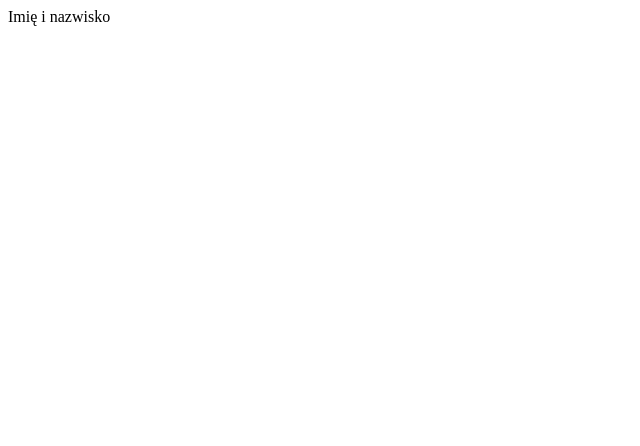
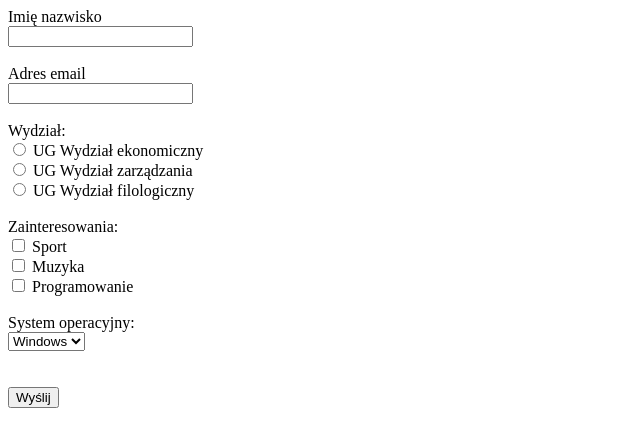
Before and after one commit to tomquess/PodstawyHTML-Projekt1, a plain HTML site: page formularz.html in a window 1280 px wide. Shown: the whole page, without its empty margins (0-640 px from the left). Drawn offline with Linux system fonts and the light colour scheme.

Commit message:
dokończony formularz

```diff
--- a/formularz.html
+++ b/formularz.html
@@ -7,7 +7,36 @@
     <title>Document</title>
 </head>
 <body>
-    <p1>Imię i nazwisko</p1>
-    <form></form>
+    <form>
+        <label for="imienazwisko">Imię nazwisko</label><br>
+        <input type="text" id="imienazwisko" name="imienazwisko"><br><br>
+        <label for="email">Adres email</label><br>
+        <input type="text" id="email" name="email"><br><br>
+
+        <p1>Wydział:</p1><br>
+        <input type="radio" name="wydzial" id="wydzialekonomiczny" value="wydzialekonomiczny">
+        <label for="wydzialzarzadzania">UG Wydział ekonomiczny</label><br>
+        <input type="radio" name="wydzial" id="wydzialzarzadzania" value="wydzialzarzadzania">
+        <label for="wydzialzarzadzania">UG Wydział zarządzania</label><br>
+        <input type="radio" name="wydzial" id="wydzialfilologiczny" value="wydzialfilologiczny">
+        <label for="wydzialzarzadzania">UG Wydział filologiczny</label><br><br>
+
+        <p1>Zainteresowania:</p1><br>
+        <input type="checkbox" name="Sport" id="zainteresowania">
+        <label for="Sport">Sport</label><br>
+        <input type="checkbox" name="Muzyka" id="zainteresowania">
+        <label for="Muzyka">Muzyka</label><br>
+        <input type="checkbox" name="Programowanie" id="zainteresowania">
+        <label for="Programowanie">Programowanie</label><br><br>
+
+        <p1>System operacyjny:</p1><br>
+        <select name="systemoperacyjny">
+            <option value="Windows">Windows</option>
+            <option value="MacOS">MacOS</option>
+            <option value="Linux">Linux</option>
+        </select><br><br><br>
+
+        <input type="button" value="Wyślij">
+    </form>
 </body>
 </html>
```
